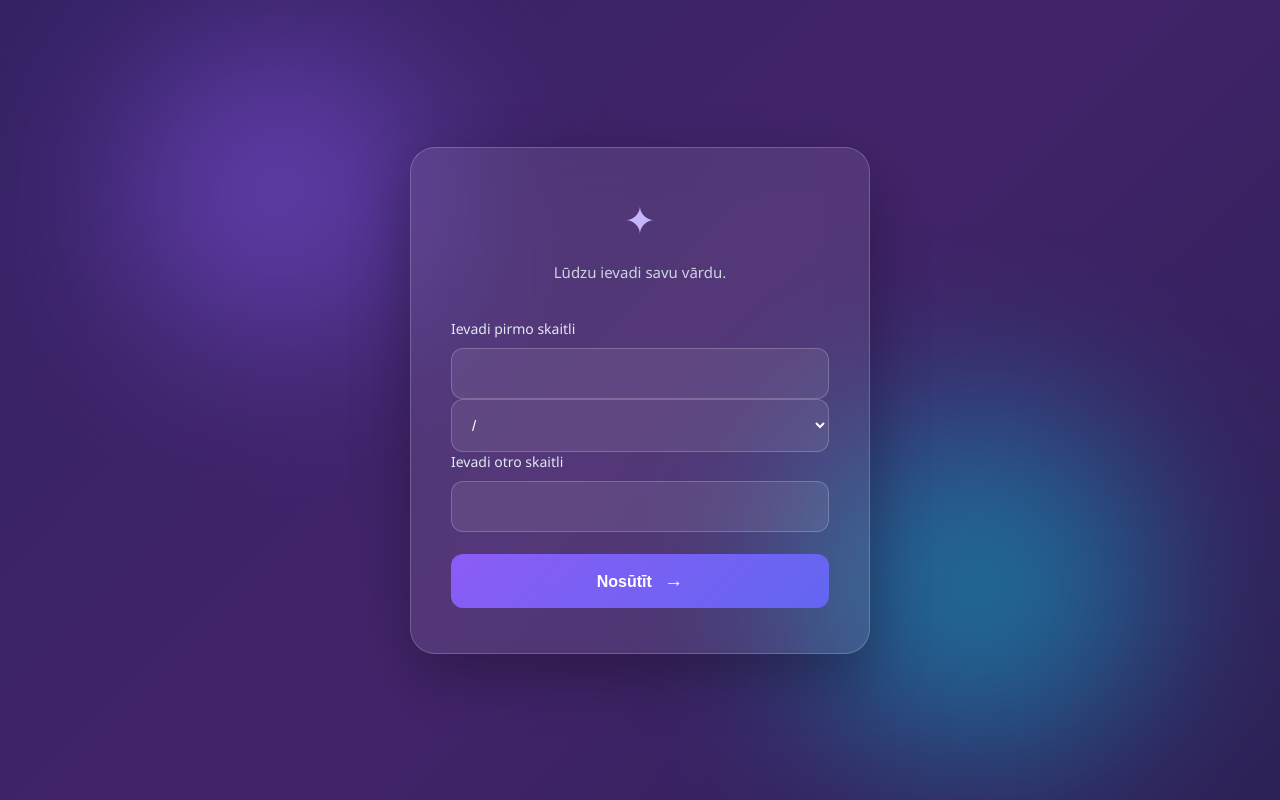
After one commit to ArtuursK/spring-demo-11-2026, a Spring Boot app: page /kalkulators2 in a window 1280 px wide. The commit adds this page. Run offline with Spring Boot 4, Linux system fonts and the light colour scheme.

Commit message:
Pieliku kalkulatoru

```diff
--- a/src/main/java/com/example/demo/MainController.java
+++ b/src/main/java/com/example/demo/MainController.java
@@ -4,26 +4,71 @@ import org.springframework.stereotype.Controller;
 import org.springframework.ui.Model;
 import org.springframework.web.bind.annotation.*;
 
+import java.time.LocalDateTime;
+
 @Controller
 public class MainController {
 
-    @RequestMapping(value = "/", method = RequestMethod.GET)
+
+    @RequestMapping(value = "/abc", method = RequestMethod.GET)
     public String indexPage() {
+        System.out.println("Esmu iekšā /abc");
         return "index";
     }
+
 
     @GetMapping("/hello")
     public String helloPage() {
         return "hello";
     }
 
-    @PostMapping("/hello")
-    public String helloPage(@RequestParam("name") String vards, Model model) {
-        //TODO: noskaidrot vai vārds ir sieviešu vai vīriešu dzimtē un izvēlēties atbilstošu uzrunu
-        String result = "Sveiki, " + vards + "!";
-        System.out.println("Saņemts: " + vards);
-        model.addAttribute("result", result);
-        return "hello";
+    @GetMapping("/kalkulators")
+    public String getCalc() {
+        return "kalkulators";
+    }
+
+    @GetMapping("/kalkulators2")
+    public String getCalc2() {
+        return "kalkulators2";
+    }
+
+    @PostMapping("/kalkulators")
+    public String postCalc(
+            @RequestParam("pirmaisSkaitlis") Double pirmaisSkaitlis,
+            @RequestParam("otraisSkaitlis") Double otraisSkaitlis,
+            @RequestParam("darbiba") String darbiba,
+            Model model) {
+        //datu validācija un verifikācija
+//        System.out.println(pirmaisSkaitlis);
+//        System.out.println(otraisSkaitlis);
+//        System.out.println(darbiba);
+        System.out.println(LocalDateTime.now() + " Tika izsaukts POST /kalkulators");
+
+        //aprekinat izteiksmes vertibu
+        String rezultats = "noklusējuma vērtība";
+        switch (darbiba) {
+            case "/":
+                if(otraisSkaitlis != 0) {
+                    rezultats = String.valueOf(pirmaisSkaitlis / otraisSkaitlis);
+                } else {
+                    rezultats = "Dalīt ar 0 nedrīkst!!!";
+                }
+                break;
+            case "*":
+                rezultats = String.valueOf(pirmaisSkaitlis * otraisSkaitlis);
+                break;
+            case "+":
+                rezultats = String.valueOf(pirmaisSkaitlis + otraisSkaitlis);
+                break;
+            case "-":
+                rezultats = String.valueOf(pirmaisSkaitlis - otraisSkaitlis);
+                break;
+            default:
+                rezultats = "Rezultātu aprēķināt neizdevās";
+                break;
+        }
+        model.addAttribute("result", rezultats);
+        return "kalkulators2";
     }
 
 }
--- a/src/main/resources/static/css/style.css
+++ b/src/main/resources/static/css/style.css
@@ -135,6 +135,22 @@ label {
     margin-bottom: 10px;
 }
 
+
+select {
+    width: 100%;
+    padding: 16px;
+    border-radius: 12px;
+
+    border: 1px solid rgba(255, 255, 255, 0.2);
+    background: rgba(255, 255, 255, 0.08);
+
+    color: white;
+    font-size: 15px;
+
+    outline: none;
+    transition: 0.3s;
+}
+
 input {
     width: 100%;
     padding: 16px;
--- /dev/null
+++ b/src/main/resources/templates/kalkulators2.html
@@ -0,0 +1,62 @@
+
+<!DOCTYPE html>
+<html xmlns:th="http://www.thymeleaf.org">
+<head>
+    <meta charset="UTF-8">
+    <meta name="viewport" content="width=device-width, initial-scale=1.0">
+
+    <title>Modernais kalkulators!</title>
+
+    <link rel="stylesheet" th:href="@{/css/style.css}">
+</head>
+<body>
+
+    <div class="background">
+        <div class="glow glow-1"></div>
+        <div class="glow glow-2"></div>
+
+        <div class="container">
+
+            <div class="card">
+
+                <div class="icon">✦</div>
+
+                <div class="result" th:if="${result != null}">
+                    <div class="result-icon">✓</div>
+                    <h2 th:text="${result}"></h2>
+                </div>
+
+                <p class="subtitle">
+                    Lūdzu ievadi savu vārdu.
+                </p>
+
+                <form th:action="@{/kalkulators}" method="post">
+
+                    <label for="pirmaisSkaitlis">Ievadi pirmo skaitli</label>
+                    <input id="pirmaisSkaitlis" type="number" name="pirmaisSkaitlis">
+                    <select id="darbiba" name="darbiba">
+                        <option value="/">/</option>
+                        <option value="*">*</option>
+                        <option value="+">+</option>
+                        <option value="-">-</option>
+                    </select>
+                    <label for="otraisSkaitlis">Ievadi otro skaitli</label>
+                    <input id="otraisSkaitlis" type="number" name="otraisSkaitlis">
+
+                    <button type="submit">
+                        Nosūtīt
+                        <span>→</span>
+                    </button>
+
+                </form>
+
+
+
+
+            </div>
+
+        </div>
+    </div>
+
+</body>
+</html>
```
Also changed, not shown: src/main/resources/templates/error.html (added, +12 -0 lines), src/main/resources/templates/kalkulators.html (added, +27 -0 lines).
